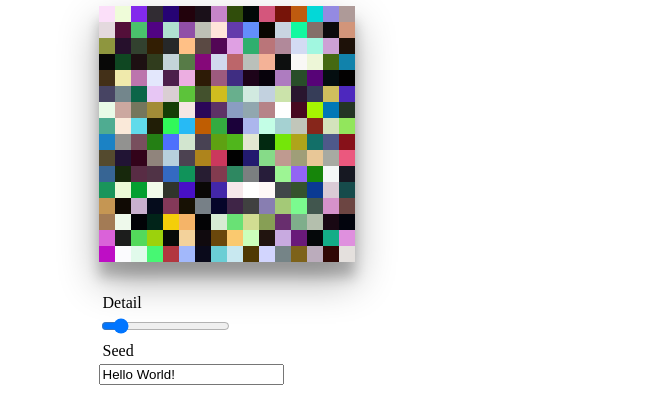
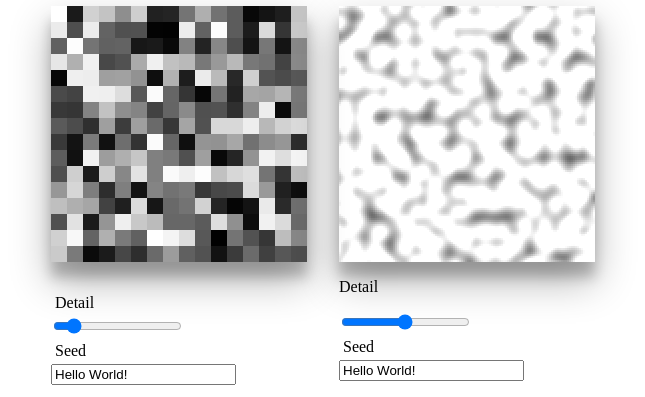
Before and after one commit to tijm-wolters/all-about-noise, a plain HTML site: page src/index.html in a window 1280 px wide. Shown: the part 635-1032 px from the top of the page, without its empty margins (317-962 px from the left). Drawn offline with Linux system fonts and the light colour scheme.

Commit message:
Working perlin noise

```diff
--- a/src/draw.js
+++ b/src/draw.js
@@ -1,4 +1,4 @@
-import { PseudoRandom } from './math.js';
+import { PseudoRandom, Perlin } from './math.js';
 
 export function draw1DNoiseGraph(parentEl, detail = 2, seed, length = 256) {
   const canvas = document.createElement('canvas');
@@ -42,15 +42,38 @@ export function draw2DNoiseGrid(
   for (let row = 0; row < nodes; row++) {
     // Create nodes within the row
     for (let node = 0; node < nodes; node++) {
-      const randomH = pseudoRandom.get(row, node, 1);
-      const randomS = pseudoRandom.get(row, node, 2);
-      const randomL = pseudoRandom.get(row, node, 3);
+      const random = pseudoRandom.get(row, node);
 
-      ctx.fillStyle = `hsl(${randomH * 360}, ${randomS * 100}%, ${
-        randomL * 100
-      }%)`;
+      ctx.fillStyle = `rgba(0, 0, 0, ${random})`;
       ctx.fillRect(node * nodeSize, row * nodeSize, nodeSize, nodeSize);
     }
   }
   parentEl.appendChild(canvas);
 }
+
+export function draw2DPerlinGrid(
+  parentEl,
+  nodes = 16,
+  seed = 'abc',
+  gridSize = 256
+) {
+  const canvas = document.createElement('canvas');
+  const ctx = canvas.getContext('2d');
+
+  const nodeSize = gridSize / nodes;
+
+  canvas.width = canvas.height = gridSize;
+
+  const perlin = new Perlin(seed);
+
+  for (let row = 0; row < nodes; row++) {
+    for (let node = 0; node < nodes; node++) {
+      const perlinRand = perlin.get2D(row * 0.1, node * 0.1);
+
+      ctx.fillStyle = `rgba(0, 0, 0, ${perlinRand})`;
+      ctx.fillRect(node * nodeSize, row * nodeSize, nodeSize, nodeSize);
+    }
+  }
+
+  parentEl.appendChild(canvas);
+}
--- a/src/index.html
+++ b/src/index.html
@@ -92,8 +92,26 @@
           Perlin noise
         -->
         <div>
+          <!-- Grid -->
           <h1>Perlin noise</h1>
           <div id="perlin-grid"></div>
+
+          <!-- Inpputs -->
+          <form id="perlin-grid-form">
+            <p>Detail</p>
+            <input
+              type="range"
+              name="detail"
+              min="2"
+              max="256"
+              step="1"
+              value="128"
+            />
+            <div class="input-group">
+              <p>Seed</p>
+              <input type="text" name="seed" value="Hello World!" />
+            </div>
+          </form>
         </div>
       </div>
     </div>
--- a/src/index.js
+++ b/src/index.js
@@ -1,4 +1,4 @@
-import { draw1DNoiseGraph, draw2DNoiseGrid } from './draw.js';
+import { draw1DNoiseGraph, draw2DNoiseGrid, draw2DPerlinGrid } from './draw.js';
 
 /**
  * One dimensional random noise graph.
@@ -41,3 +41,24 @@ draw2DNoiseGrid(
   noiseGridInputs.detail.value,
   noiseGridInputs.seed.value
 );
+
+/**
+ * Two dimensional perlin noise grid.
+ */
+const perlinGridParent = document.getElementById('perlin-grid');
+const perlinGridInputs = document.getElementById('perlin-grid-form');
+
+perlinGridInputs.addEventListener('input', () => {
+  perlinGridParent.replaceChildren([]);
+  draw2DPerlinGrid(
+    perlinGridParent,
+    perlinGridInputs.detail.value,
+    perlinGridInputs.seed.value
+  );
+});
+
+draw2DPerlinGrid(
+  perlinGridParent,
+  perlinGridInputs.detail.value,
+  perlinGridInputs.seed.value
+);
--- a/src/math.js
+++ b/src/math.js
@@ -50,46 +50,38 @@ export class PseudoRandom {
  * The next part of my code, does not work (I think) :)
  */
 
-class Perlin {
-  /**
-   * Array of rows, which are arrays of nodes, which are gradient vectors,
-   * can be solved by implementing seeding based on a hash from used input seed and location.
-   * Example:
-   * [[{ x: 0.6, y: -0.1 }, {...}], [...]]
-   */
-  gradientGrid = [];
+export class Perlin {
+  constructor(seed) {
+    this.random = new PseudoRandom(seed);
+  }
 
   _lerp(a0, a1, w) {
-    return (a1 - a0) * w + a0;
+    // return (a1 - a0) * w + a0;
+    return (a1 - a0) * ((w * (w * 6.0 - 15.0) + 10.0) * w * w * w) + a0;
   }
 
   // TODO: Implement seeding
-  _randomGradient() {
-    let theta = Math.random() * 2 * Math.PI;
+  _randomGradient(x, y) {
+    const theta = this.random.get(x, y) * 2 * Math.PI;
     return { x: Math.cos(theta), y: Math.sin(theta) };
   }
 
-  _getDotProduct(ix, iy, x, y) {
-    let gradient;
-    if (this.gradientGrid[[ix, iy]]) {
-      gradient = this.gradientGrid[[ix, iy]];
-    } else {
-      gradient = this._randomGradient();
-      this.gradientGrid[[ix, iy]] = gradient;
-    }
+  _getDotProduct(ix, iy, x, y, first) {
+    const gradient = this._randomGradient(ix, iy);
+
     const distance = { x: x - ix, y: y - iy };
 
     // Calculate the dot product
     return distance.x * gradient.x + distance.y * gradient.y;
   }
 
-  get(x, y) {
+  get2D(x, y) {
     const x0 = Math.floor(x);
     const x1 = x0 + 1;
     const y0 = Math.floor(y);
     const y1 = y0 + 1;
 
-    // Determine weight for interpolating
+    // Determine weight for interpolation
     const sx = x - x0;
     const sy = y - y0;
 
@@ -101,23 +93,8 @@ class Perlin {
 
     n0 = this._getDotProduct(x0, y1, x, y);
     n1 = this._getDotProduct(x1, y1, x, y);
-    const ix1 = this._interpolate(n0, n1, sx);
+    const ix1 = this._lerp(n0, n1, sx);
 
     return this._lerp(ix0, ix1, sy);
   }
 }
-
-class Perlin1D {
-  _lerp(a0, a1, weight) {
-    return (a1 - a0) * weight + a0;
-  }
-
-  get(x) {
-    const x0 = Math.floor(x);
-    const x1 = x + 1;
-
-    const weight = x - x0;
-
-    return this._lerp(x0, x1, weight);
-  }
-}
```
